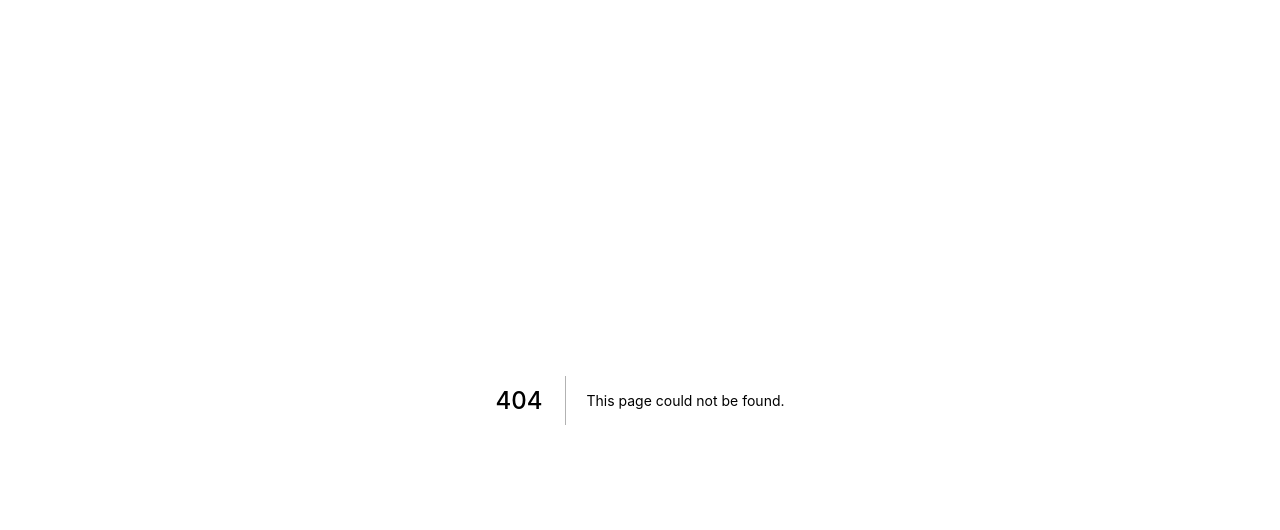
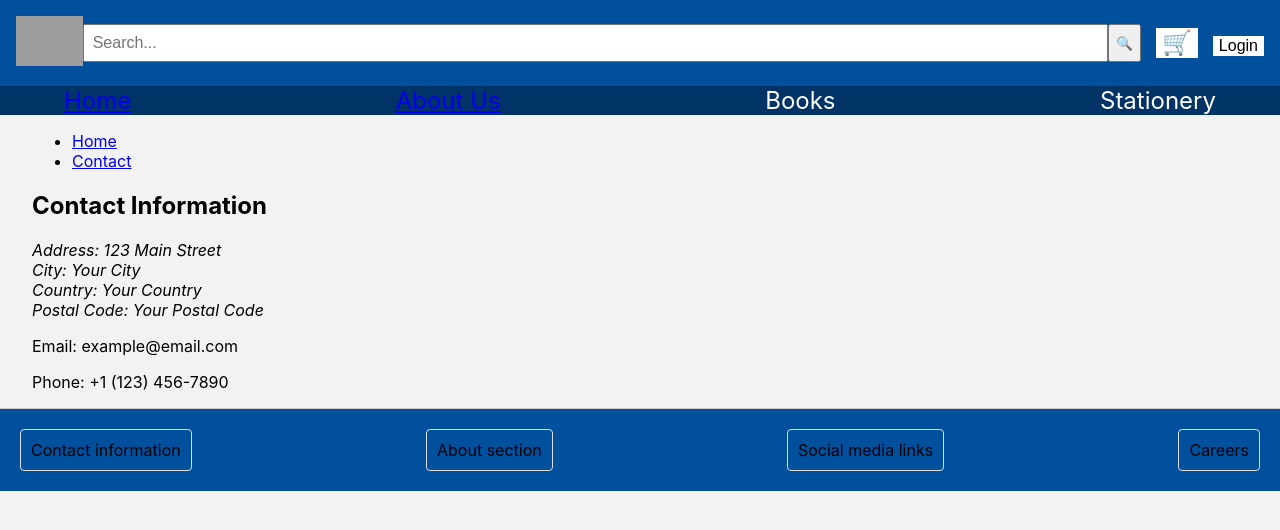
Before and after one commit to benleejr/mcneese_online_bookstore, a Next.js app: page /ContactPage in a window 1280 px wide. Before the commit this address had no page. Shown: the top 530 px of the page. Built offline with nearby package versions, Linux system fonts and the light colour scheme; grey boxes are pictures that could not be loaded.

Commit message:
Moved location of About Contact and ShoppingCart page.

```diff
--- /dev/null
+++ b/pages/ContactPage.tsx
@@ -0,0 +1,54 @@
+import React from "react";
+import Layout from "../components/Layout";
+
+const ContactPage: React.FC = () => {
+  return (
+    <Layout>
+      <div className="page">
+        {/* Header */}
+        <header>
+          <nav>
+            <ul>
+              <li><a href="/">Home</a></li>
+              <li><a href="#">Contact</a></li> {/* Add a link to the Contact page */}
+              {/* Add more navigation links as needed */}
+            </ul>
+          </nav>
+        </header>
+
+        {/* Main content */}
+        <main>
+          <section className="contact-info">
+            <h2>Contact Information</h2>
+            <address>
+              <p>
+                Address: 123 Main Street<br />
+                City: Your City<br />
+                Country: Your Country<br />
+                Postal Code: Your Postal Code
+              </p>
+            </address>
+            <p>Email: example@email.com</p>
+            <p>Phone: +1 (123) 456-7890</p>
+          </section>
+        </main>
+
+        {/* Add your CSS styles here */}
+        <style jsx>{`
+          /* Add your CSS styles here */
+          .contact-info {
+            /* Style for the contact information section */
+          }
+
+          .contact-info address {
+            /* Style for the address block */
+          }
+
+          /* Add more styles as needed */
+        `}</style>
+      </div>
+    </Layout>
+  );
+};
+
+export default ContactPage;
```
Also changed, not shown: pages/AboutPage.tsx (added, +55 -0 lines), pages/ShoppingCartPage.tsx (added, +39 -0 lines).
